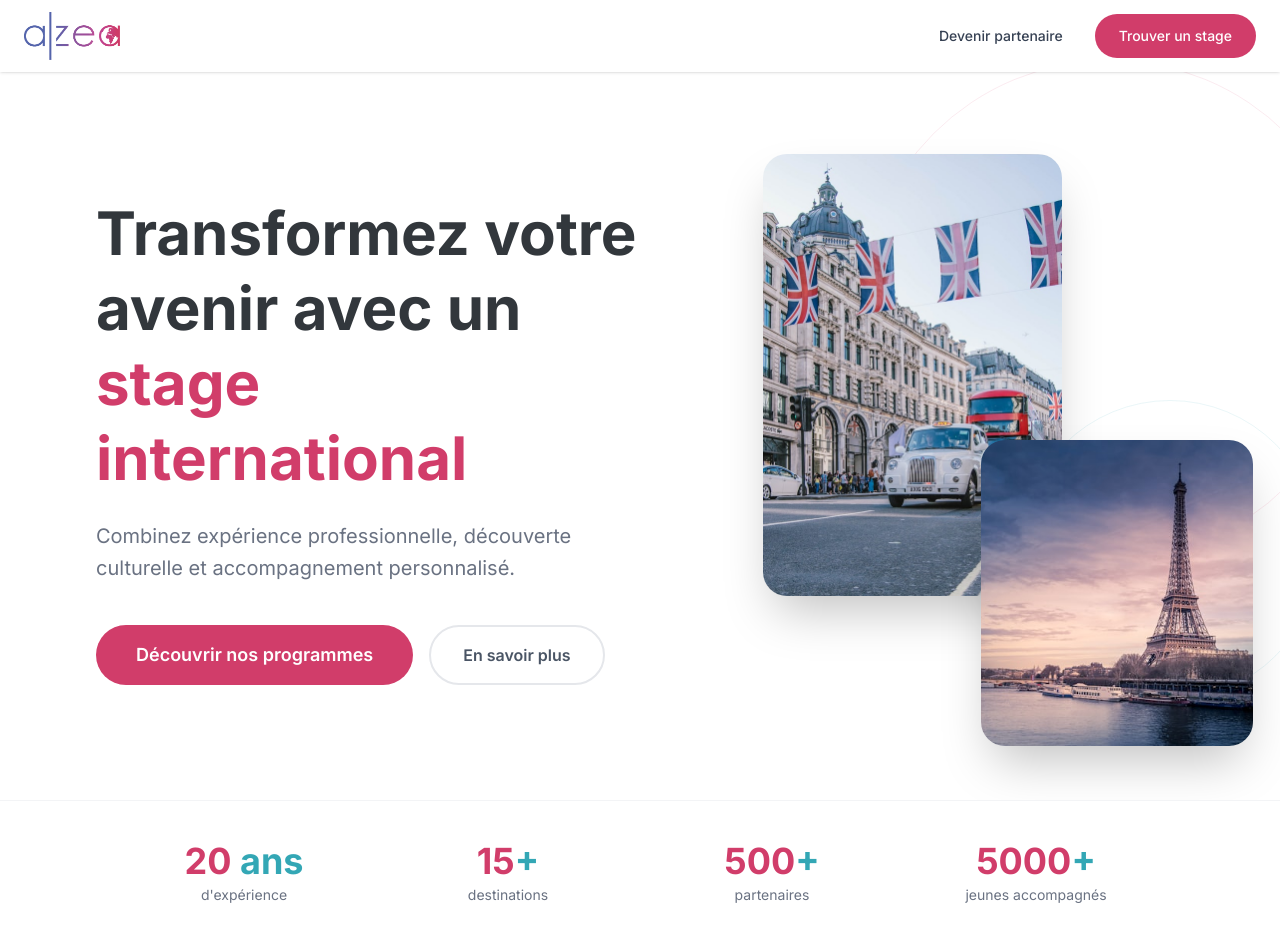
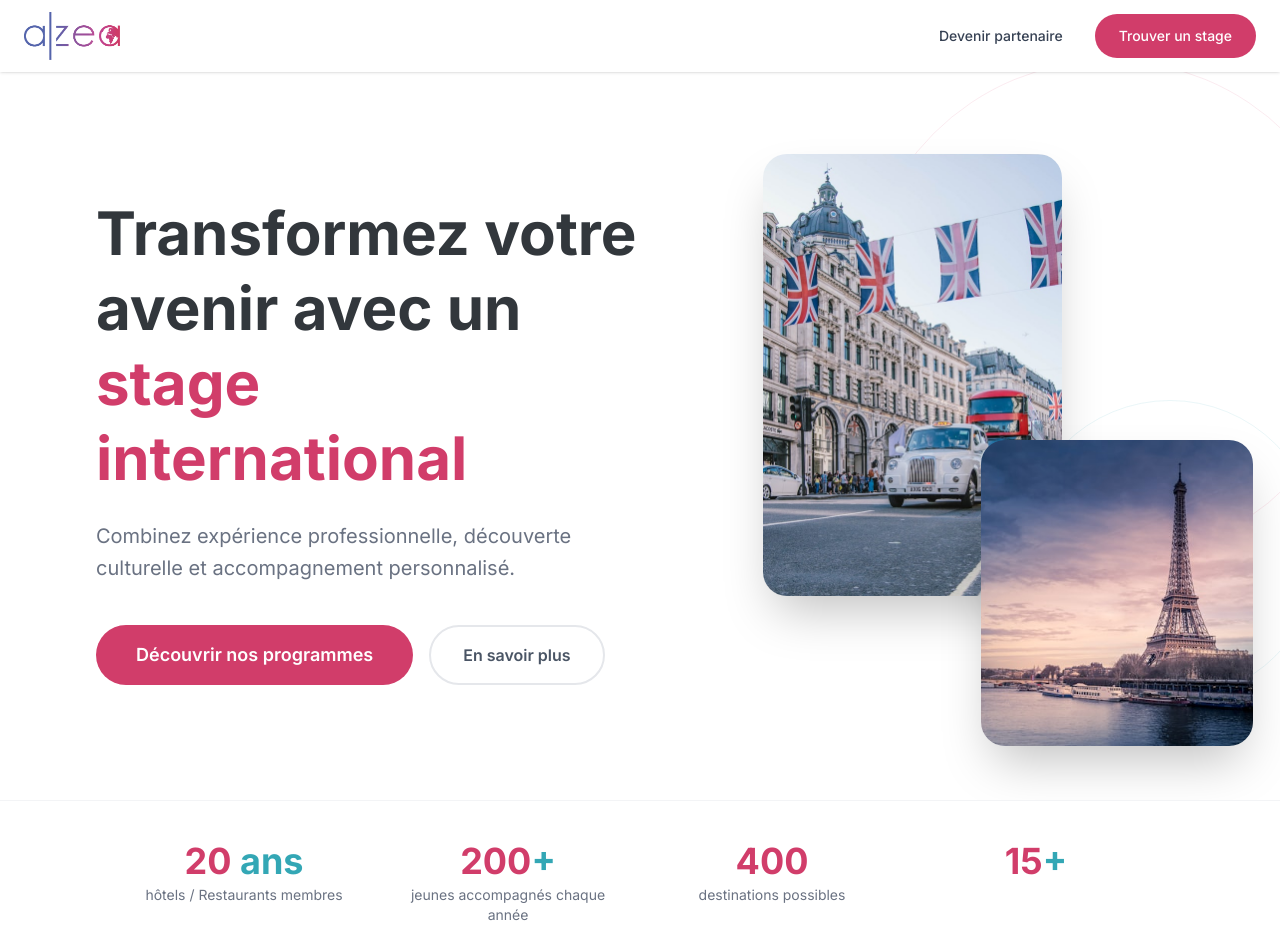
Before and after one commit to mathieuask/alzea, a Next.js app: page / in a window 1280 px wide. Shown: the top 944 px of the page. Built offline with nearby package versions, Linux system fonts and the light colour scheme; grey boxes are pictures that could not be loaded.

Commit message:
Mise à jour stats avec vraies valeurs

```diff
--- a/src/app/page.tsx
+++ b/src/app/page.tsx
@@ -73,10 +73,10 @@
         <div className="max-w-5xl mx-auto">
           <div className="grid grid-cols-2 md:grid-cols-4 gap-8 text-center">
             {[
-              { number: '20', suffix: ' ans', label: "d'expérience" },
-              { number: '15', suffix: '+', label: 'destinations' },
-              { number: '500', suffix: '+', label: 'partenaires' },
-              { number: '5000', suffix: '+', label: 'jeunes accompagnés' },
+              { number: '20', suffix: ' ans', label: "hôtels / Restaurants membres" },
+              { number: '200', suffix: '+', label: 'jeunes accompagnés chaque année' },
+              { number: '400', suffix: '', label: 'destinations possibles' },
+              { number: '15', suffix: '+', label: '' },
             ].map((stat, i) => (
               <div key={i}>
                 <div className="text-3xl md:text-4xl font-bold text-[#D13D6A]">
```
